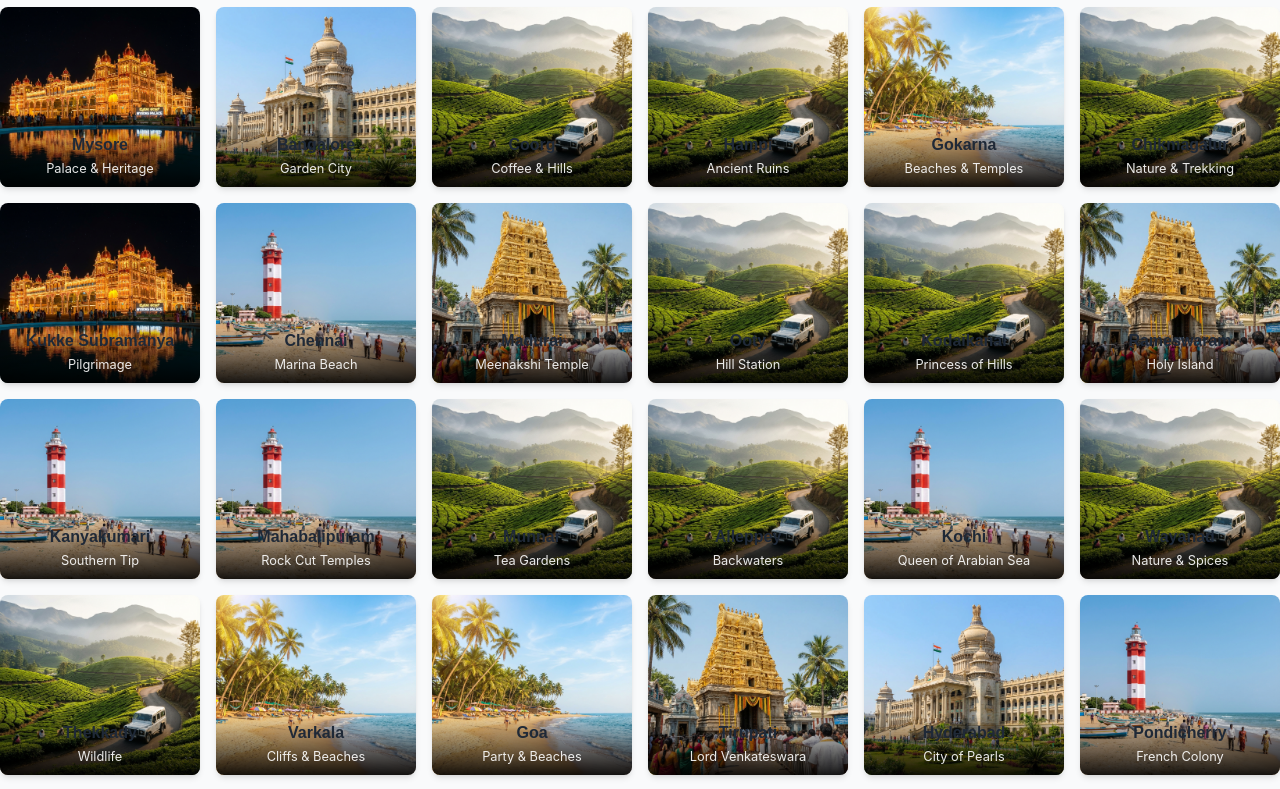
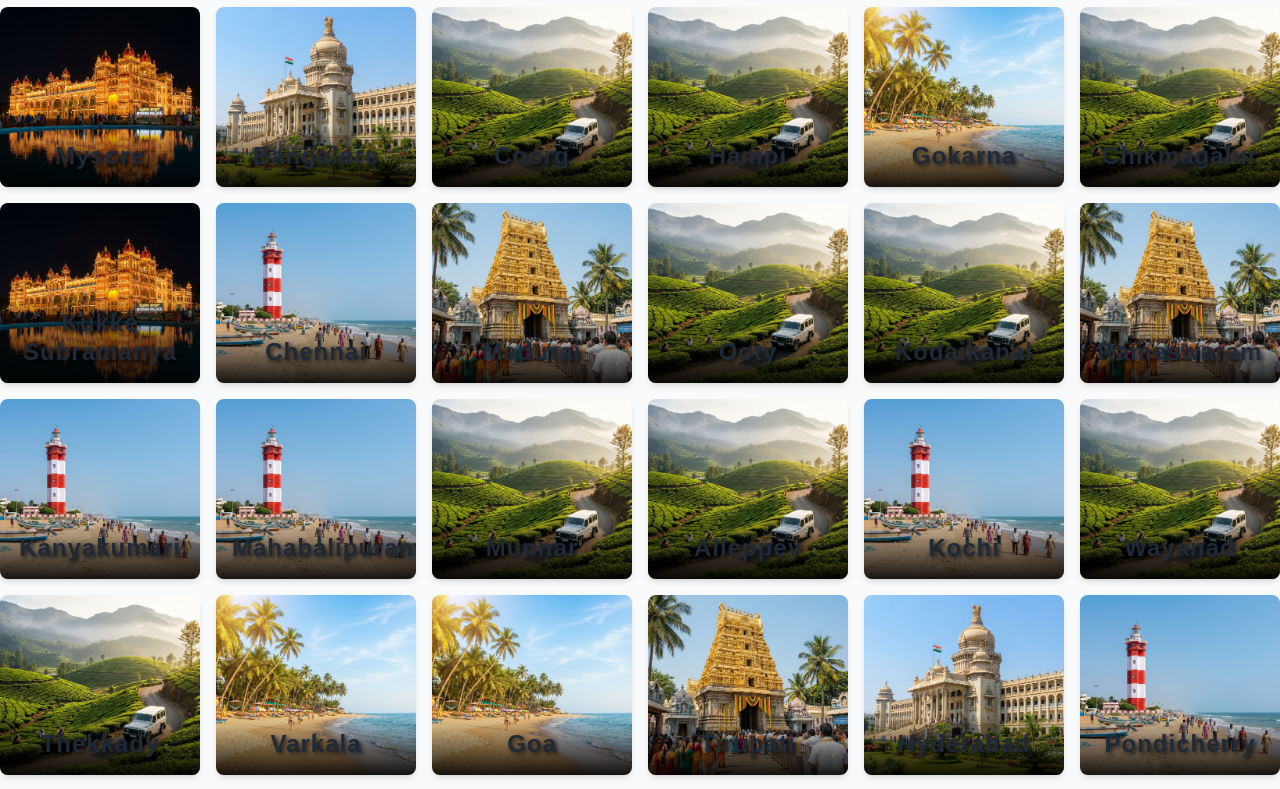
Before and after one commit to Shalini-BH/WEB, a React (Vite) app: page / in a window 1280 px wide. Shown: the part 1060-1849 px from the top of the page. Built offline with nearby package versions, Linux system fonts and the light colour scheme.

Commit message:
feat: Add Home, Vehicles, and Contact pages to the application.

```diff
--- a/src/pages/Contact.jsx
+++ b/src/pages/Contact.jsx
@@ -22,10 +22,21 @@ const Contact = () => {
                     <p>For all bookings & pricing, call our 24/7 support team.</p>
 
                     <div style={{ marginTop: 'var(--spacing-lg)' }}>
-                        <p><strong>Phone:</strong> +91 98765 43210</p>
-                        <p><strong>WhatsApp:</strong> +91 98765 43210</p>
-                        <p><strong>Email:</strong> booking@southindiatours.com</p>
-                        <p><strong>Address:</strong> 123, Main Road, Chennai, Tamil Nadu.</p>
+                        <div style={{ marginBottom: 'var(--spacing-md)', padding: 'var(--spacing-md)', backgroundColor: 'var(--color-background)', borderRadius: 'var(--radius-md)' }}>
+                            <h4 style={{ color: 'var(--color-primary)', marginBottom: 'var(--spacing-sm)' }}>📍 Location</h4>
+                            <p><strong>JP Nagar, Bangalore</strong></p>
+                            <p>Karnataka, India</p>
+                        </div>
+
+                        <div style={{ marginBottom: 'var(--spacing-md)', padding: 'var(--spacing-md)', backgroundColor: 'var(--color-background)', borderRadius: 'var(--radius-md)' }}>
+                            <h4 style={{ color: 'var(--color-primary)', marginBottom: 'var(--spacing-sm)' }}>🚕 Doorstep Service</h4>
+                            <p><strong>We pick you up from your home!</strong></p>
+                            <p>Hassle-free pickup and drop anywhere in Bangalore.</p>
+                        </div>
+
+                        <p><strong>Phone:</strong> +91 78926 65004</p>
+                        <p><strong>WhatsApp:</strong> +91 78926 65004</p>
+                        <p><strong>Email:</strong> booking@bestservicecabs.com</p>
                     </div>
 
                     <div style={{ marginTop: 'var(--spacing-xl)' }}>
--- a/src/pages/Home.jsx
+++ b/src/pages/Home.jsx
@@ -142,13 +142,20 @@ const Home = () => {
                                 bottom: 0,
                                 left: 0,
                                 right: 0,
-                                background: 'linear-gradient(transparent, rgba(0,0,0,0.9))',
+                                background: 'linear-gradient(to top, rgba(0,0,0,0.9), transparent)',
                                 color: 'white',
-                                padding: 'var(--spacing-sm)',
+                                padding: 'var(--spacing-md)',
                                 textAlign: 'center'
                             }}>
-                                <h3 style={{ margin: 0, fontSize: '1rem' }}>{dest.name}</h3>
-                                <small style={{ fontSize: '0.8rem', opacity: 0.9 }}>{dest.desc}</small>
+                                <h3 style={{
+                                    margin: 0,
+                                    fontSize: '1.5rem',
+                                    fontWeight: 'bold',
+                                    textShadow: '2px 2px 4px rgba(0,0,0,0.8)',
+                                    letterSpacing: '1px'
+                                }}>
+                                    {dest.name}
+                                </h3>
                             </div>
                         </div>
                     ))}
--- a/src/pages/Vehicles.jsx
+++ b/src/pages/Vehicles.jsx
@@ -12,10 +12,18 @@ const Vehicles = () => {
     const vehicleTypes = ['Sedan', 'SUV', 'Tempo Traveller', 'Bus'];
 
     const vehiclesByType = {
-        'Sedan': ['Swift Dzire', 'Toyota Etios'],
-        'SUV': ['Toyota Innova', 'Innova Crysta', 'Maruti Ertiga'],
-        'Tempo Traveller': ['12+1 Tempo Traveller'],
-        'Bus': ['Luxury Bus']
+        'Sedan': [
+            'Swift Dzire', 'Toyota Etios', 'Hyundai Xcent', 'Honda Amaze', 'Tata Tigor',
+            'Maruti Ciaz', 'Honda City', 'Hyundai Verna', 'Skoda Slavia', 'Volkswagen Virtus',
+            'Maruti Dzire Tour', 'Tata Indigo', 'Ford Aspire', 'Nissan Sunny'
+        ],
+        'SUV': [
+            'Toyota Innova', 'Innova Crysta', 'Maruti Ertiga', 'Mahindra Xylo', 'Mahindra Marazzo',
+            'Toyota Hycross', 'Mahindra Scorpio', 'Mahindra XUV700', 'Tata Safari', 'Tata Harrier',
+            'Kia Carens', 'Renault Triber', 'Chevrolet Tavera', 'Force Trax Cruiser'
+        ],
+        'Tempo Traveller': ['12+1 Tempo Traveller', '17 Seater Tempo', '26 Seater Tempo'],
+        'Bus': ['Luxury Bus (30 Seater)', 'Volvo Bus (45 Seater)', 'Mini Bus']
     };
 
     const vehicleCards = [
```
